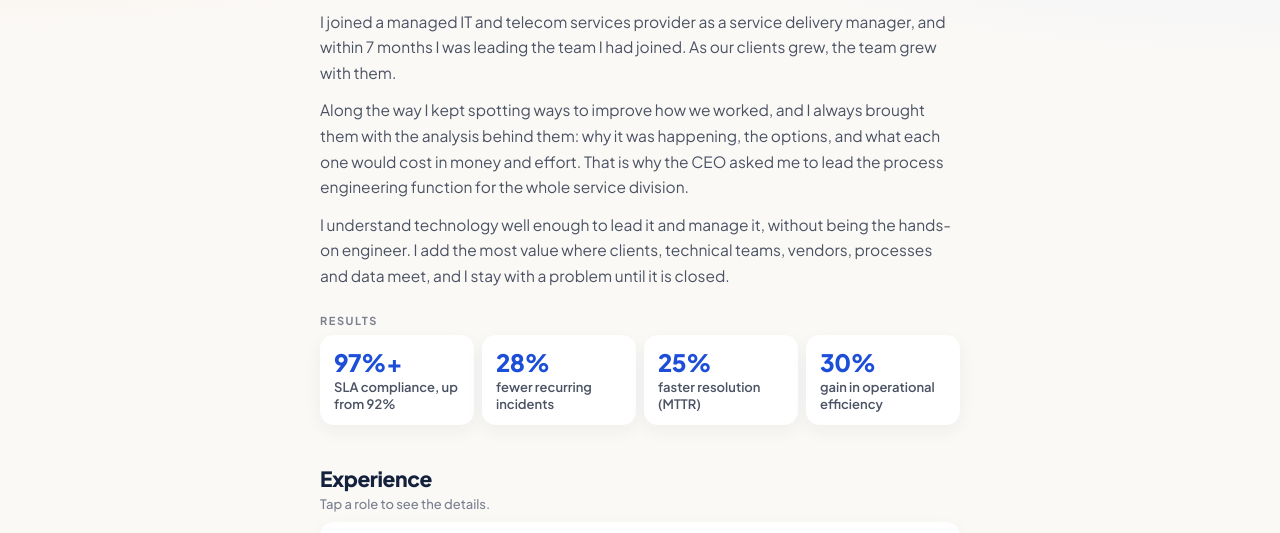
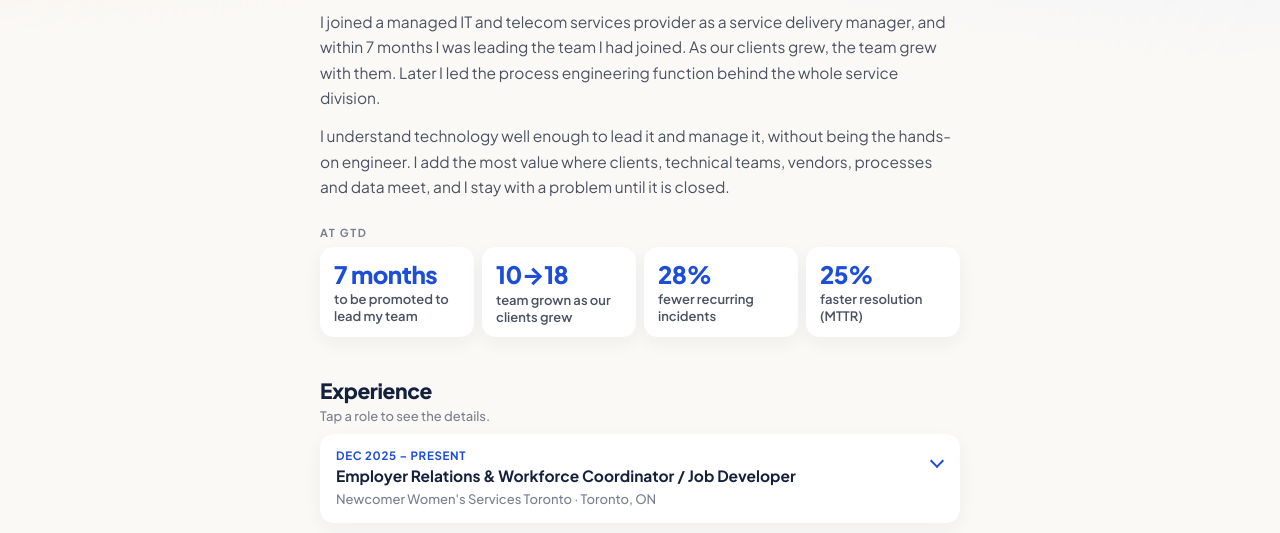
Before and after one commit to paulina-mb/paulina-mb.github.io, a plain HTML site: page about.html in a window 1280 px wide. Shown: the part 227-760 px from the top of the page. Drawn offline with Linux system fonts and the light colour scheme.

Commit message:
Alternate highlights, safer About results, remove CEO story
Co-Authored-By: Claude Opus 5.5 <noreply@anthropic.com>
Claude-Session: https://claude.ai/code/session_015z2csq6HtB14o8bMAmZvaJ

```diff
--- a/about.html
+++ b/about.html
@@ -13,7 +13,7 @@
 <link rel="preconnect" href="https://fonts.googleapis.com">
 <link rel="preconnect" href="https://fonts.gstatic.com" crossorigin>
 <link href="https://fonts.googleapis.com/css2?family=Plus+Jakarta+Sans:wght@400;500;600;700;800&display=swap" rel="stylesheet">
-<link rel="stylesheet" href="assets/site.css?v=4">
+<link rel="stylesheet" href="assets/site.css?v=5">
 </head>
 <body>
 <div class="page">
@@ -34,17 +34,16 @@
 
   <section class="lead">
     <p class="title">IT Service Delivery &amp; Operations<br><span>Industrial Engineer</span></p>
-    <p>I joined a managed IT and telecom services provider as a service delivery manager, and within 7 months I was leading the team I had joined. As our clients grew, the team grew with them.</p>
-    <p>Along the way I kept spotting ways to improve how we worked, and I always brought them with the analysis behind them: why it was happening, the options, and what each one would cost in money and effort. That is why the CEO asked me to lead the process engineering function for the whole service division.</p>
+    <p>I joined a managed IT and telecom services provider as a service delivery manager, and within 7 months I was leading the team I had joined. As our clients grew, the team grew with them. Later I led the process engineering function behind the whole service division.</p>
     <p>I understand technology well enough to lead it and manage it, without being the hands-on engineer. I add the most value where clients, technical teams, vendors, processes and data meet, and I stay with a problem until it is closed.</p>
   </section>
 
-  <p class="sub stl">Results</p>
-  <section class="stats" aria-label="Results">
-    <div><b>97%+</b><span>SLA compliance, up from 92%</span></div>
+  <p class="sub stl">At GTD</p>
+  <section class="stats" aria-label="Results at GTD">
+    <div><b>7 months</b><span>to be promoted to lead my team</span></div>
+    <div><b>10→18</b><span>team grown as our clients grew</span></div>
     <div><b>28%</b><span>fewer recurring incidents</span></div>
     <div><b>25%</b><span>faster resolution (MTTR)</span></div>
-    <div><b>30%</b><span>gain in operational efficiency</span></div>
   </section>
 
   <section id="experience" class="sec">
@@ -166,6 +165,7 @@
       <div><h3>Listen first, then decide with data</h3><p>When I was promoted to lead former peers with far more years in the industry, I started by learning from them, then made decisions on evidence.</p><p class="refs">Rooted in <a href="https://en.wikipedia.org/wiki/PDCA" target="_blank" rel="noopener">PDCA</a> · <a href="https://en.wikipedia.org/wiki/Root_cause_analysis" target="_blank" rel="noopener">Root cause analysis</a></p></div>
       <div><h3>Measure what matters</h3><p>SLA, MTTR, recurring incidents, NPS and CSAT: if a client feels it, I measure it, and I build the dashboard when there isn't one.</p><p class="refs">Rooted in <a href="https://en.wikipedia.org/wiki/ITIL" target="_blank" rel="noopener">ITIL 4</a> · <a href="https://en.wikipedia.org/wiki/Net_promoter_score" target="_blank" rel="noopener">NPS</a></p></div>
       <div><h3>Improve a little, every day</h3><p>Ticket trends become small, steady improvements, and the same problem should not come back twice.</p><p class="refs">Rooted in <a href="https://en.wikipedia.org/wiki/Kaizen" target="_blank" rel="noopener">Kaizen</a> · <a href="https://en.wikipedia.org/wiki/Lean_Six_Sigma" target="_blank" rel="noopener">Lean Six Sigma</a></p></div>
+      <div><h3>Bring options, not just problems</h3><p>When I raise an issue, I bring the analysis with it: why it is happening, the options, and what each one would take in cost and effort.</p><p class="refs">Rooted in <a href="https://en.wikipedia.org/wiki/Cost%E2%80%93benefit_analysis" target="_blank" rel="noopener">Cost-benefit analysis</a></p></div>
       <div><h3>Build what's missing</h3><p>If the team is losing time, I find out why and fix it, even when nobody asked for it.</p><p class="refs">Rooted in <a href="https://en.wikipedia.org/wiki/Muda_(Japanese_term)" target="_blank" rel="noopener">Lean: eliminating waste</a></p></div>
       <div><h3>Calm, clear communication</h3><p>During a major incident, clients should always know what happened, what we are doing and when they will hear from us next.</p><p class="refs">Rooted in <a href="https://en.wikipedia.org/wiki/Incident_management" target="_blank" rel="noopener">Incident management</a></p></div>
       <div><h3>Two 1:1s with each person</h3><p>One on results, one on growth. People on my team moved on to technical, commercial and project roles, and I trained the next ones.</p></div>
@@ -228,6 +228,6 @@
     <button type="button" class="close" data-close>Close</button>
   </div>
 </div>
-<script src="assets/site.js?v=4"></script>
+<script src="assets/site.js?v=5"></script>
 </body>
 </html>
```
Also changed, not shown: index.html (+2 -2 lines), 1 other file.
